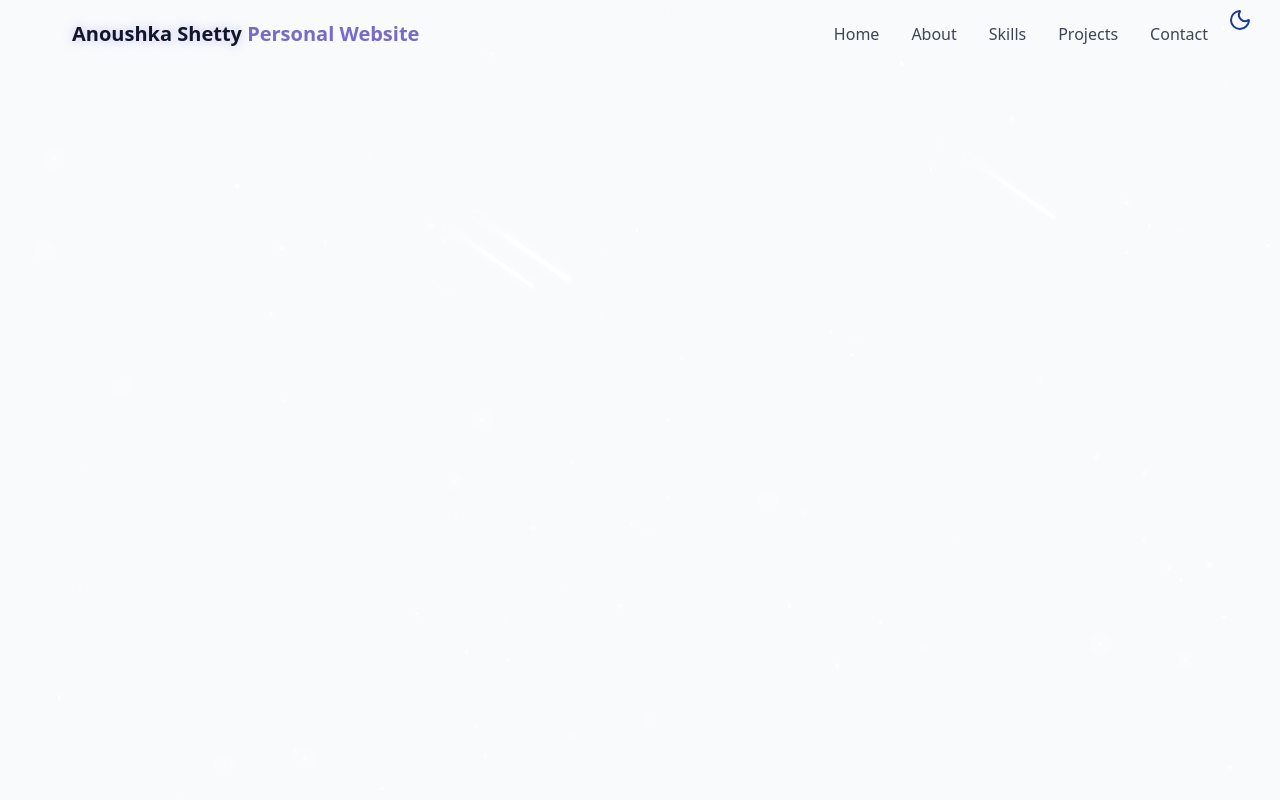
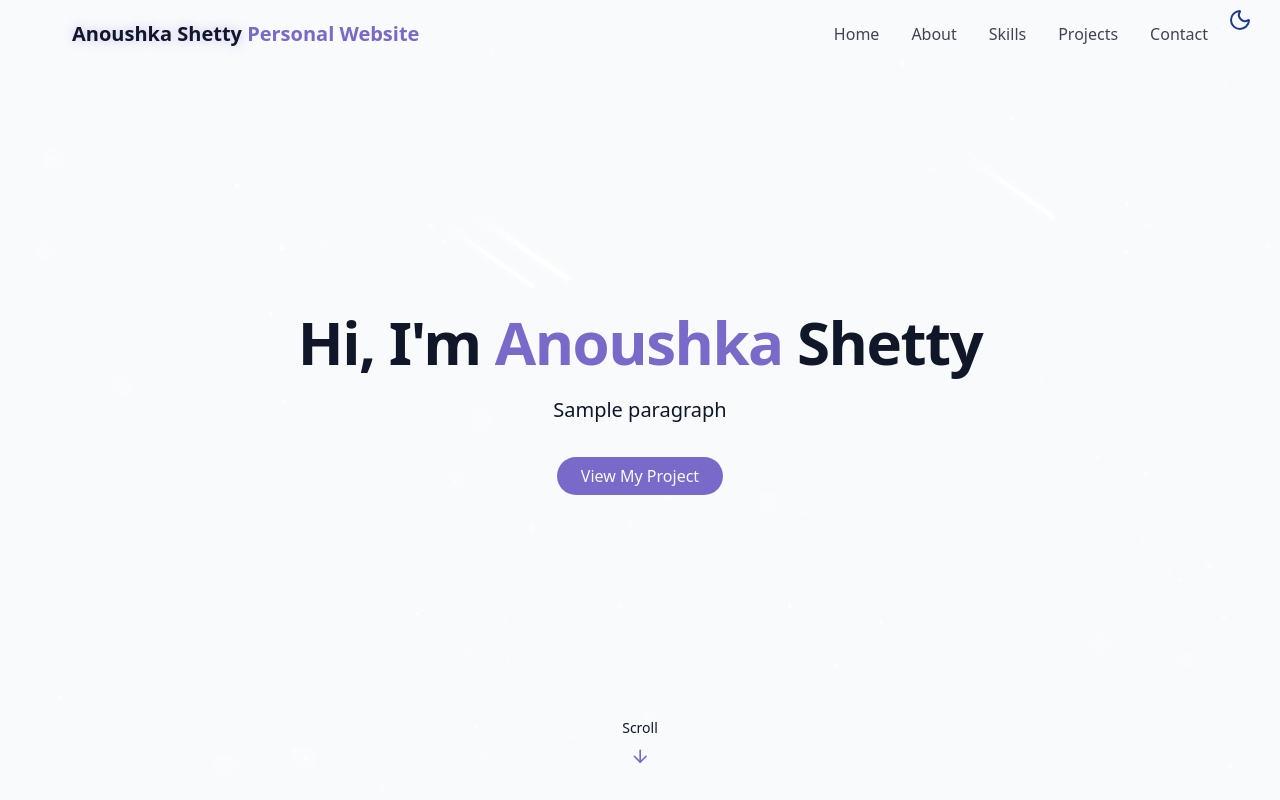
Before and after one commit to Anu48/personal-portfolio, a React (Vite) app in the folder personal-website/: page / in a window 1280 px wide. Built offline with nearby package versions, Linux system fonts and the light colour scheme.

Commit message:
Add Hero Section as per tutorial

```diff
--- /dev/null
+++ b/personal-website/src/components/HeroSection.jsx
@@ -0,0 +1,33 @@
+import { ArrowDown } from "lucide-react";
+
+export const HeroSection = () => {
+    return (
+        <section
+            id="hero"
+            className="relation min-h-screen flex flex-col items-center justify-center px-4"
+        >
+            <div className="container max-w-4xl mx-auto text-center z-10">
+                <div className="space-y-6">
+                    <h1 className="text-4xl md:text-6xl font-bold tracking-tight">
+                        <span className="opacity-0 animate-fade-in"> Hi, I'm</span>
+                        <span className="text-primary opacity-0 animate-fade-in-delay-1"> Anoushka</span>
+                        <span className="text-gradient ml- 2 opacity-0 animate-fade-in-delay-2"> Shetty</span>
+                    </h1>
+                    <p className="text-lg md:text-xl text-muted-foreground max-2-2xl mx-auto opacity-0 animate-fade-in-delay-3">
+                        Sample paragraph
+                        {/* TODO: Must write a paragraph*/}
+                    </p>
+                    <div className="pt-4 opacity-0 animate-fade-in-delay-4">
+                        <a href="#projects" className="magic-button">
+                            View My Project
+                        </a>
+                    </div>
+                </div>
+            </div>
+
+            <div className="absolute bottom-8 left-1/2 transform -translate-x-1/2 flex flex-col items-center animate-bounce">
+                <span className="text-sm text-muted-foreground mb-2"> Scroll</span>
+                <ArrowDown className="h-5 w-5 text-primary" />
+            </div>
+        </section>)
+}
--- a/personal-website/src/pages/Home.jsx
+++ b/personal-website/src/pages/Home.jsx
@@ -1,6 +1,7 @@
 import { ThemeToggle } from "@/components/ThemeToggle";
 import { StarBackground } from "@/components/StarBackground";
 import { Navbar } from "@/components/Navbar";
+import { HeroSection } from "@/components/HeroSection";
 export const Home = () => {
     return <div className="min-h-screen bg-background text-foreground overflow-x-hidden">
         {/* Theme Toggle */}
@@ -12,6 +13,9 @@ export const Home = () => {
         {/* Navbar */}
         <Navbar />
         {/* Main Content */}
+        <main>
+            <HeroSection />
+        </main>
 
         {/* Footer */}
      </div>
```
